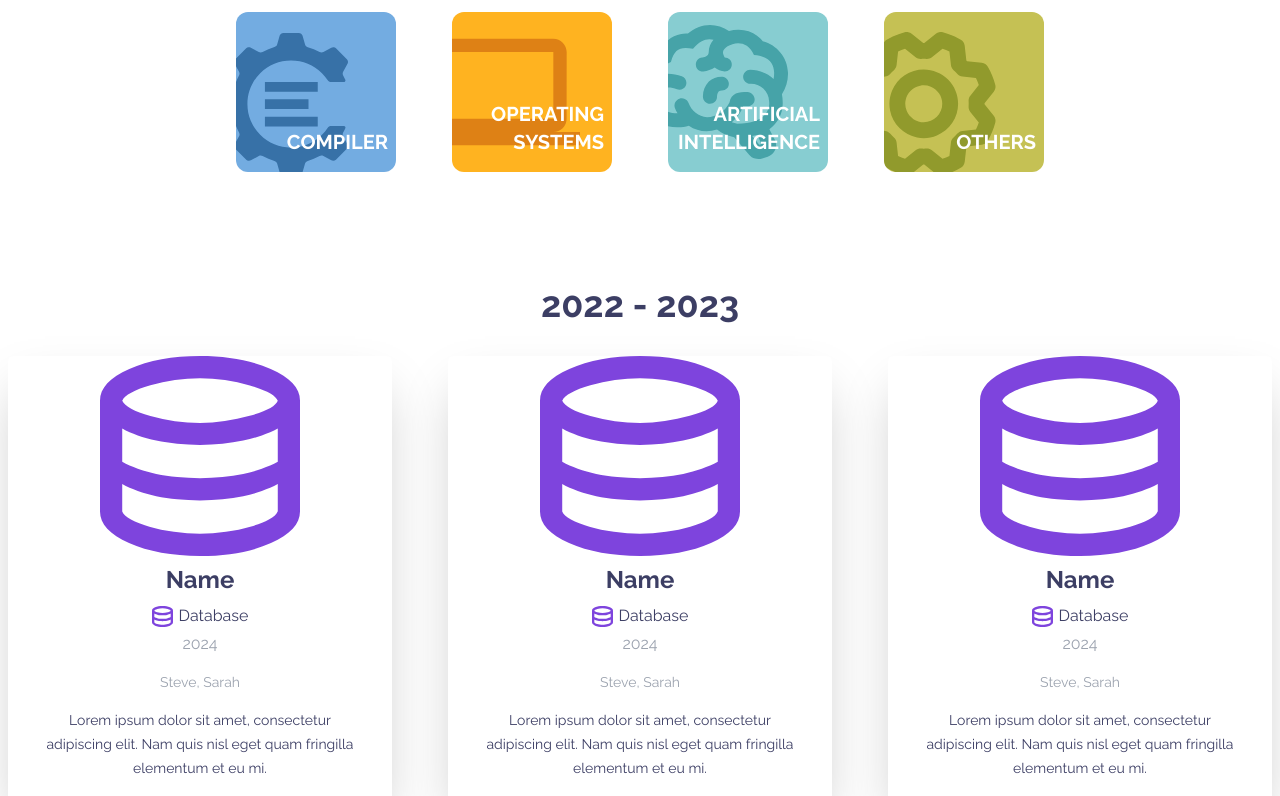
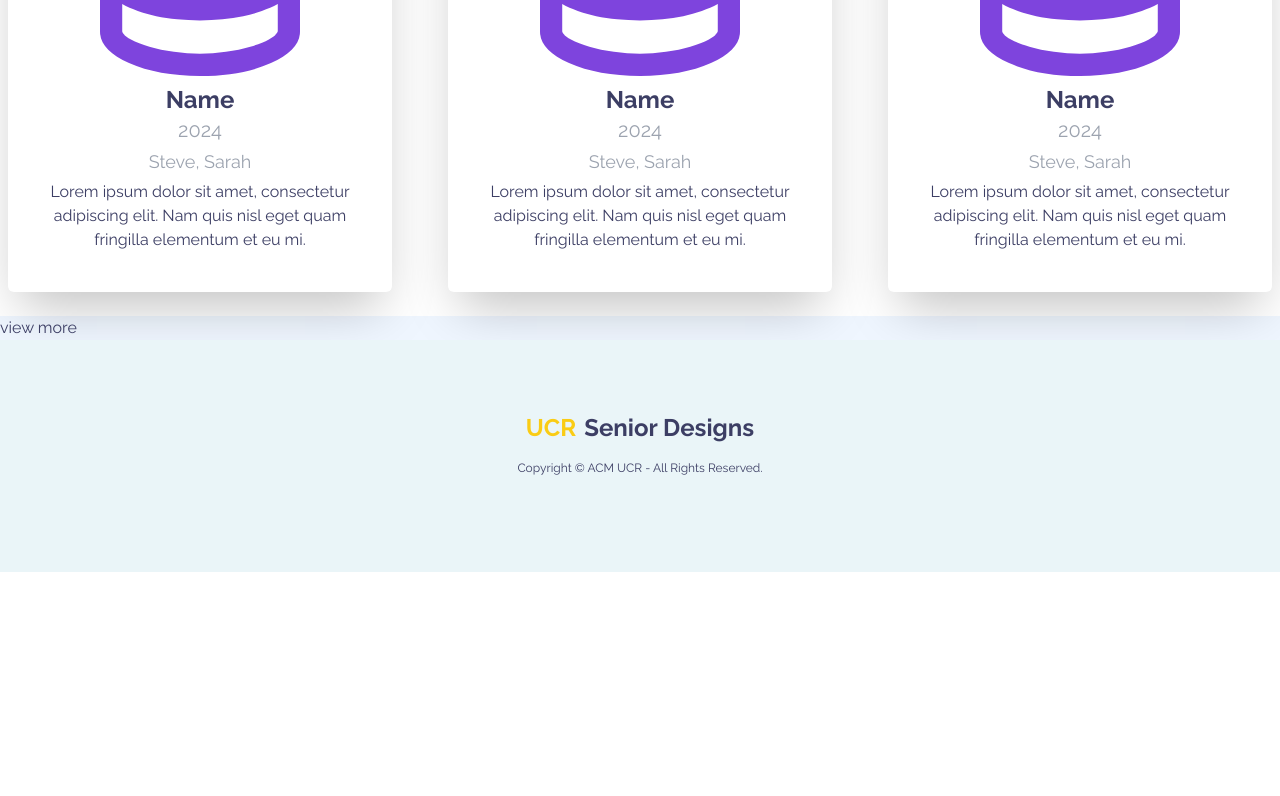
Before and after one commit to acm-ucr/senior-design-website, a Next.js app: page / in a window 1280 px wide. Shown: the part 1744-2540 px from the top of the page. After the commit the page ends 2316 px from the top, so only its background shows below. Built offline with nearby package versions, Linux system fonts and the light colour scheme.

Commit message:
fix things

```diff
--- a/src/components/landing/Welcome.jsx
+++ b/src/components/landing/Welcome.jsx
@@ -2,12 +2,17 @@ import Image from "next/image";
 import bournsBuilding from "@/public/Bourns_Building.png";
 const Welcome = () => {
   return (
+    <div className="flex items-center justify-center max-h-screen max-w-full">
+      <div className="max-h-min lg:-mt-96  lg:-mb-16">
         <Image
           src={bournsBuilding}
           width="100%"
           height="100%"
           alt="bourns building"
+          objectFit="cover"
         />
+      </div>
+    </div>
   );
 };
 
--- a/src/components/projectcard.jsx
+++ b/src/components/projectcard.jsx
@@ -2,31 +2,12 @@
 
 import React from "react";
 import Image from "next/image";
-import emblogo from "@/public/svg/embedded-systems.svg";
-import databaselogo from "@/public/svg/database.svg";
-import networklogo from "@/public/svg/network.svg";
-import electroniclogo from "@/public/svg/electronic-game.svg";
-import compilerlogo from "@/public/svg/compiler.svg";
-import oslogo from "@/public/svg/operating-systems.svg";
-import ailogo from "@/public/svg/artificial-intelligence.svg";
-import otherslogo from "@/public/svg/others.svg";
 
 const ProjectCard = ({ project }) => {
-  const { projectName, icon, projectType, year, names, description } = project;
-
-  const iconMap = {
-    "Embedded Systems": emblogo,
-    Database: databaselogo,
-    Network: networklogo,
-    "Electronic Game": electroniclogo,
-    Compiler: compilerlogo,
-    "Operating Systems": oslogo,
-    "Artificial Intelligence": ailogo,
-    Others: otherslogo,
-  };
+  const { projectName, icon, year, names, description } = project;
 
   return (
-    <div className="flex-col justify-self-center justify-center items-center shadow-2xl  min-w-96 h-full w-96  rounded-md md:w-5/6 lg:w-7/12   sm:w-5/6">
+    <div className="flex-col justify-self-center justify-center items-center shadow-2xl  min-w-96 h-full w-96  rounded-md md:w-5/6 lg:w-7/12   sm:w-5/6 mt-3">
       <Image
         src={icon}
         alt={projectName}
@@ -39,28 +20,13 @@ const ProjectCard = ({ project }) => {
       <div className="project-details text-center">
         <h2 className="project-name text-2xl font-bold mt-2">{projectName}</h2>
 
-        <div className="flex flex-row justify-center items-center text-center ">
-          <Image
-            src={iconMap[projectType]}
-            alt={projectType}
-            width={21}
-            height={21}
-            className="projectypeimage justify-center items-center"
-          />
-          <div className="ml-1.5">
-            <p className="text-base justify-center items-center m	mb-0">
-              {projectType}
-            </p>
-          </div>
+        <p className="text-gray-400  text-xl -mt-2">{year}</p>
+
+        <div className="collaborators text-lg text-gray-400 -mt-3">
+          <p className="collaborators-text text-lg">{names.join(", ")}</p>
         </div>
-
-        <p className="text-gray-400  mt-1">{year}</p>
-
-        <div className="collaborators text-sm text-gray-400">
-          <p className="collaborators-text">{names.join(", ")}</p>
-        </div>
-        <div className="max-w-xs mx-auto mb-4 ">
-          <p className="project-description text-sm   display: inline ">
+        <div className="max-w-xs mx-auto mb-4 -mt-3">
+          <p className="project-description text-base   display: inline ">
             {description}
           </p>
         </div>
--- a/src/components/projects/filterbuttons.jsx
+++ b/src/components/projects/filterbuttons.jsx
@@ -5,10 +5,10 @@ import { IoIosArrowDown, IoIosArrowUp } from "react-icons/io";
 
 function MakeList({ list, checkedcolor }) {
   return (
-    <div className="border-2 rounded-md border-gray-500 mt-1">
+    <div className="absolute border rounded-md border-gray-500 mt-2">
       {list.map(function (data) {
         return (
-          <div className="flex flex-row gap-2 m-2" key={0}>
+          <div className="flex flex-row gap-2 m-2 px-3" key={0}>
             <input
               type="checkbox"
               className={`relative peer appearance-none w-4 h-4 bg-gray-300 rounded-sm  mt-1 ${checkedcolor}`}
@@ -62,7 +62,7 @@ const Filterbuttons = () => {
         {open && !open1 ? (
           <button
             onClick={handleOpen}
-            className="border-2 border-buttons-blue rounded-md px-2"
+            className="border-2 border-buttons-blue rounded-md px-2 h-8"
           >
             <div className="flex flex-row p-0.5">
               <div className="text-buttons-blue mr-4"> {"year"} </div>
@@ -72,7 +72,7 @@ const Filterbuttons = () => {
         ) : (
           <button
             onClick={handleOpen}
-            className="bg-gray-200 rounded-md px-2 py-1"
+            className="bg-gray-200 rounded-md px-2 py-1 h-8"
           >
             <div className="flex flex-row">
               <div className="text-gray-500 mr-4"> {"year"} </div>
@@ -105,7 +105,7 @@ const Filterbuttons = () => {
         ) : (
           <button
             onClick={handleOpen1}
-            className="bg-gray-200 rounded-md px-2 py-1"
+            className="bg-gray-200 rounded-md px-2 py-1 absolute"
           >
             <div className="flex flex-row">
               <div className="text-gray-500 mr-4"> {"type"} </div>
```
Lines whose indentation alone changed are shown as unchanged.
